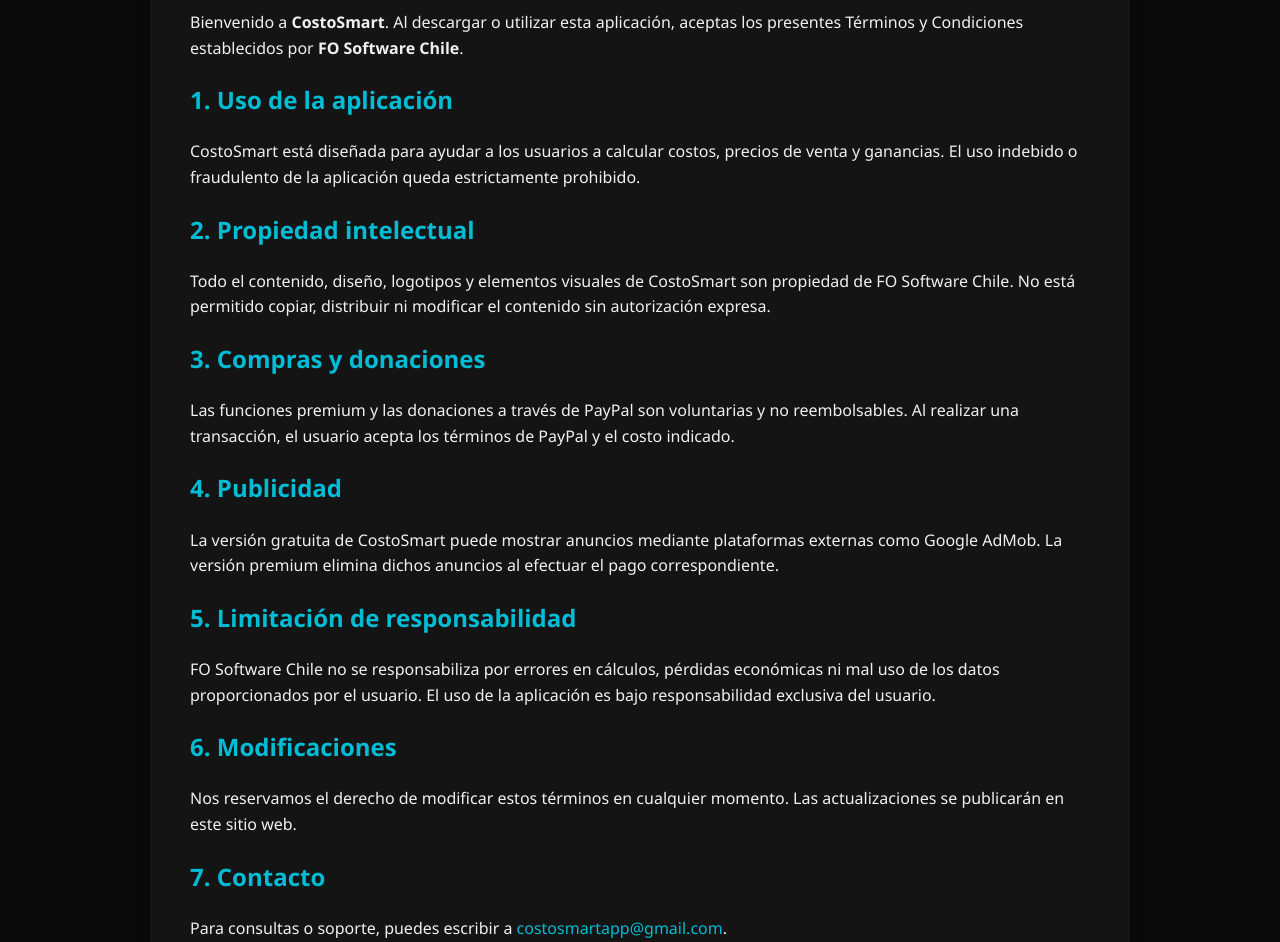
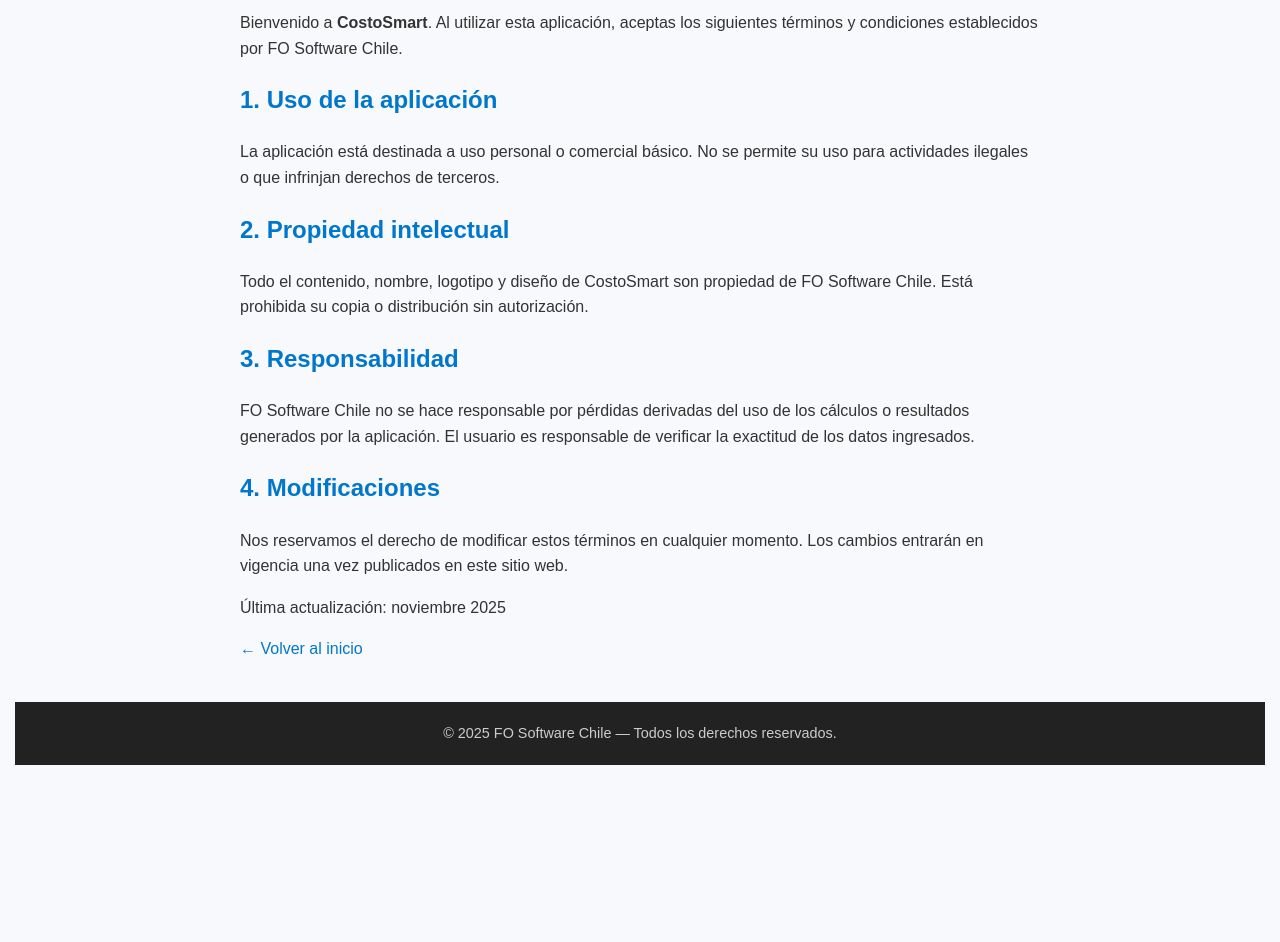
Before and after one commit to CostoSmart/costosmart-site, a plain HTML site: page terminos.html in a window 1280 px wide. Shown: the part 164-1106 px from the top of the page. After the commit the page ends 929 px from the top, so only its background shows below. Drawn offline with Linux system fonts and the light colour scheme.

Commit message:
Update terminos.html

```diff
--- a/terminos.html
+++ b/terminos.html
@@ -3,68 +3,70 @@
 <head>
   <meta charset="UTF-8">
   <meta name="viewport" content="width=device-width, initial-scale=1.0">
-<title>Términos y Condiciones | CostoSmart</title>
+  <title>Términos y Condiciones - CostoSmart</title>
+  <link rel="icon" type="image/png" href="icon.png">
   <style>
     body {
-    font-family: 'Segoe UI', Tahoma, Geneva, Verdana, sans-serif;
-    background-color: #0a0a0a;
-    color: #f0f0f0;
+      font-family: Arial, Helvetica, sans-serif;
+      margin: 0;
+      background-color: #f8f9fc;
+      color: #333;
       line-height: 1.6;
-    margin: 0;
-    padding: 40px;
+      padding: 0 15px;
     }
-  h1, h2 {
-    color: #00bcd4;
+    header {
+      background-color: #0077cc;
+      color: #fff;
+      padding: 20px;
+      text-align: center;
+    }
+    main {
+      max-width: 800px;
+      margin: 40px auto;
+    }
+    h2 {
+      color: #0077cc;
     }
     a {
-    color: #00bcd4;
+      color: #0077cc;
       text-decoration: none;
     }
     a:hover {
       text-decoration: underline;
     }
-  .container {
-    max-width: 900px;
-    margin: auto;
-    background: #141414;
-    padding: 40px;
-    border-radius: 15px;
-    box-shadow: 0 0 20px rgba(0,0,0,0.5);
-  }
     footer {
+      background-color: #222;
+      color: #ccc;
       text-align: center;
+      padding: 20px;
       margin-top: 40px;
-    font-size: 14px;
-    color: #aaa;
+      font-size: 0.9em;
     }
   </style>
 </head>
 <body>
-  <div class="container">
-    <h1>Términos y Condiciones de Uso</h1>
-    <p>Bienvenido a <strong>CostoSmart</strong>. Al descargar o utilizar esta aplicación, aceptas los presentes Términos y Condiciones establecidos por <strong>FO Software Chile</strong>.</p>
+  <header>
+    <h1>Términos y Condiciones</h1>
+  </header>
+  <main>
+    <p>Bienvenido a <b>CostoSmart</b>. Al utilizar esta aplicación, aceptas los siguientes términos y condiciones establecidos por FO Software Chile.</p>
 
     <h2>1. Uso de la aplicación</h2>
-    <p>CostoSmart está diseñada para ayudar a los usuarios a calcular costos, precios de venta y ganancias. El uso indebido o fraudulento de la aplicación queda estrictamente prohibido.</p>
+    <p>La aplicación está destinada a uso personal o comercial básico. No se permite su uso para actividades ilegales o que infrinjan derechos de terceros.</p>
 
     <h2>2. Propiedad intelectual</h2>
-    <p>Todo el contenido, diseño, logotipos y elementos visuales de CostoSmart son propiedad de FO Software Chile. No está permitido copiar, distribuir ni modificar el contenido sin autorización expresa.</p>
+    <p>Todo el contenido, nombre, logotipo y diseño de CostoSmart son propiedad de FO Software Chile. Está prohibida su copia o distribución sin autorización.</p>
 
-    <h2>3. Compras y donaciones</h2>
-    <p>Las funciones premium y las donaciones a través de PayPal son voluntarias y no reembolsables. Al realizar una transacción, el usuario acepta los términos de PayPal y el costo indicado.</p>
+    <h2>3. Responsabilidad</h2>
+    <p>FO Software Chile no se hace responsable por pérdidas derivadas del uso de los cálculos o resultados generados por la aplicación. El usuario es responsable de verificar la exactitud de los datos ingresados.</p>
 
-    <h2>4. Publicidad</h2>
-    <p>La versión gratuita de CostoSmart puede mostrar anuncios mediante plataformas externas como Google AdMob. La versión premium elimina dichos anuncios al efectuar el pago correspondiente.</p>
+    <h2>4. Modificaciones</h2>
+    <p>Nos reservamos el derecho de modificar estos términos en cualquier momento. Los cambios entrarán en vigencia una vez publicados en este sitio web.</p>
 
-    <h2>5. Limitación de responsabilidad</h2>
-    <p>FO Software Chile no se responsabiliza por errores en cálculos, pérdidas económicas ni mal uso de los datos proporcionados por el usuario. El uso de la aplicación es bajo responsabilidad exclusiva del usuario.</p>
+    <p>Última actualización: noviembre 2025</p>
 
-    <h2>6. Modificaciones</h2>
-    <p>Nos reservamos el derecho de modificar estos términos en cualquier momento. Las actualizaciones se publicarán en este sitio web.</p>
-
-    <h2>7. Contacto</h2>
-    <p>Para consultas o soporte, puedes escribir a <a href="mailto:costosmartapp@gmail.com">costosmartapp@gmail.com</a>.</p>
-  </div>
+    <p><a href="index.html">← Volver al inicio</a></p>
+  </main>
 
   <footer>
     © 2025 FO Software Chile — Todos los derechos reservados.
```
Lines whose indentation alone changed are shown as unchanged.
